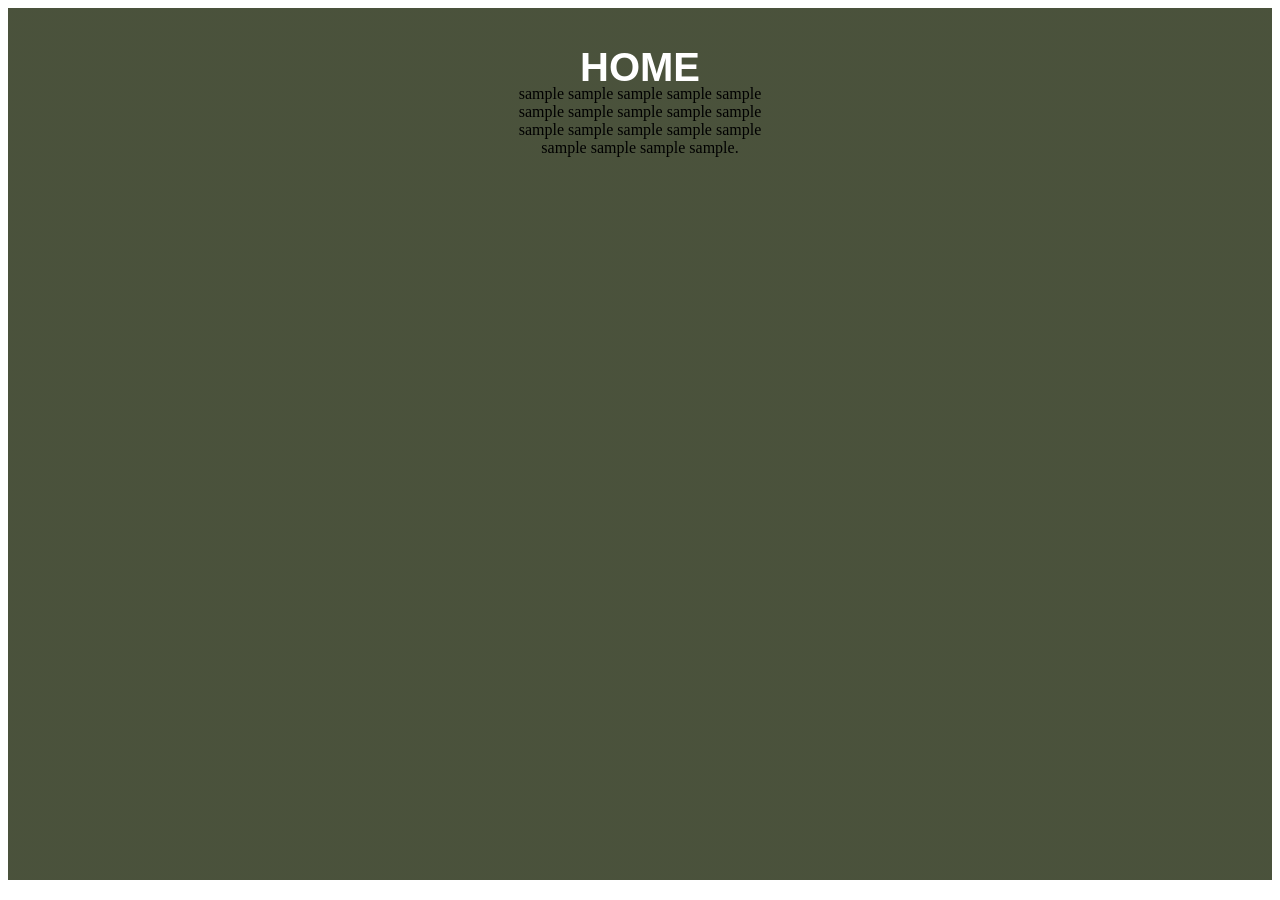
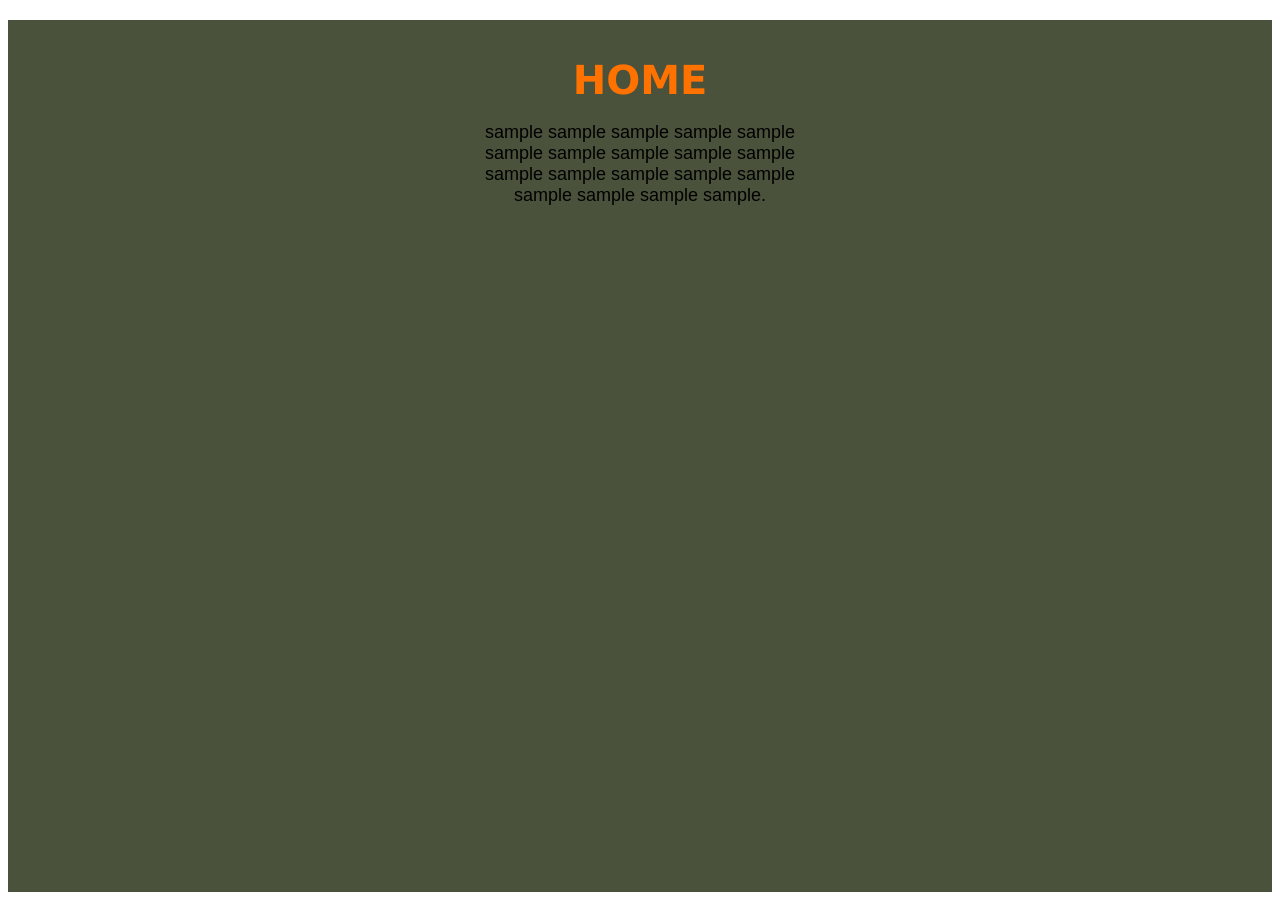
Before and after one commit to okik001123/web-platform-d3vhde, a plain HTML site: page home.html in a window 1280 px wide. Drawn offline with Linux system fonts and the light colour scheme.

Commit message:
3 files modified

```diff
--- a/home.css
+++ b/home.css
@@ -17,13 +17,21 @@
 
 .h1 {
   width: 220px;
-  height: 5px;
-  font-family: sans-serif;
+  height: 20px;
+  font-family: Verdana;
   text-align: center;
-  color: #fff;
+  color: #ff7200;
   font-size: 20px;
   background-color: transparent;
   border-radius: 10px;
-  margin: 2px;
+  margin: 20px;
   padding: 10px;
 }
+
+.par {
+  width: 320px;
+  height: 20px;
+  font-family: Arial;
+  text-align: center;
+  font-size: 18px;
+}
--- a/style.css
+++ b/style.css
@@ -69,7 +69,7 @@ ul li a:hover {
 }
 
 .search {
-  width: 330px;
+  width: 300px;
   float: left;
   margin-left: 270px;
 }
```
Also changed, not shown: home.html (+2 -2 lines).
